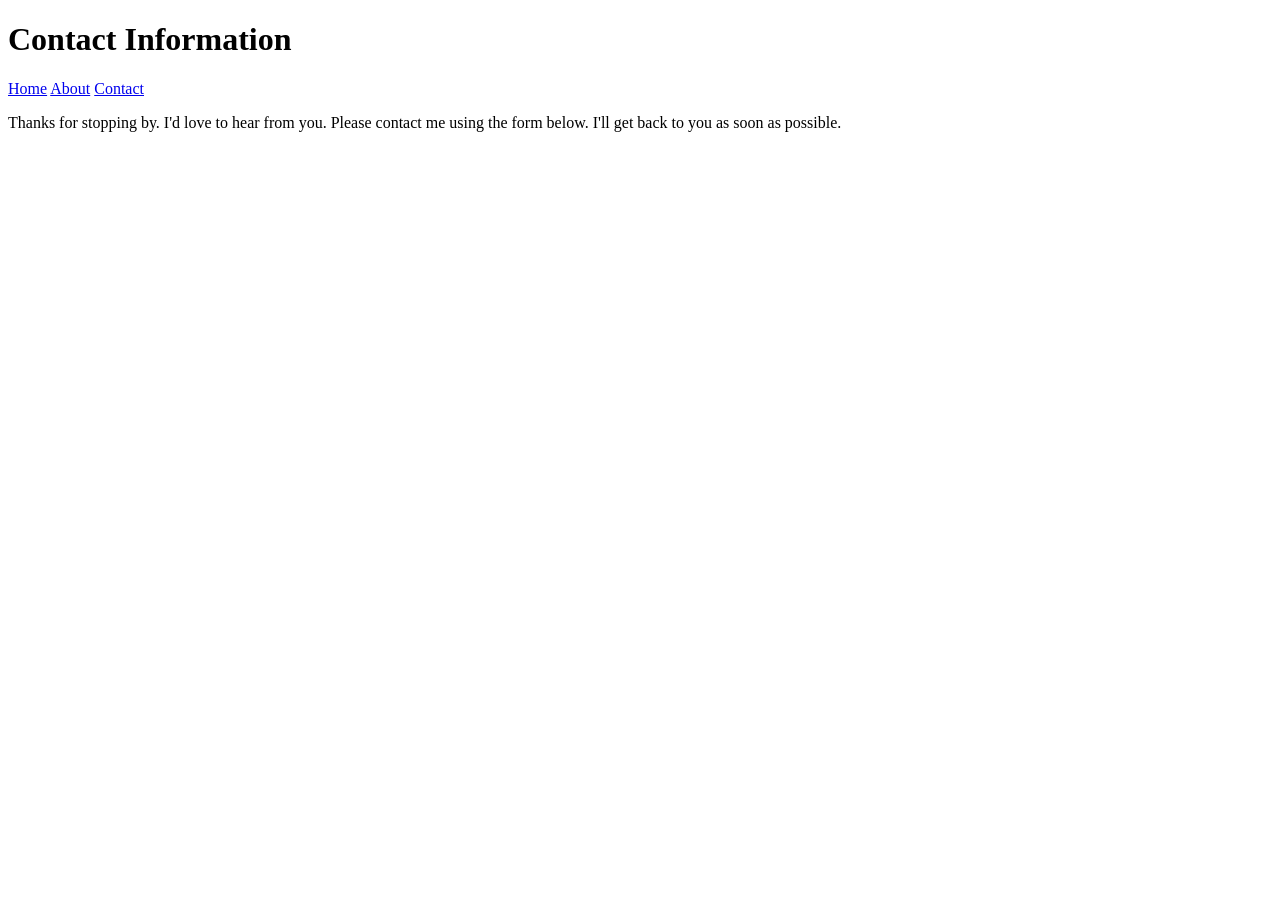
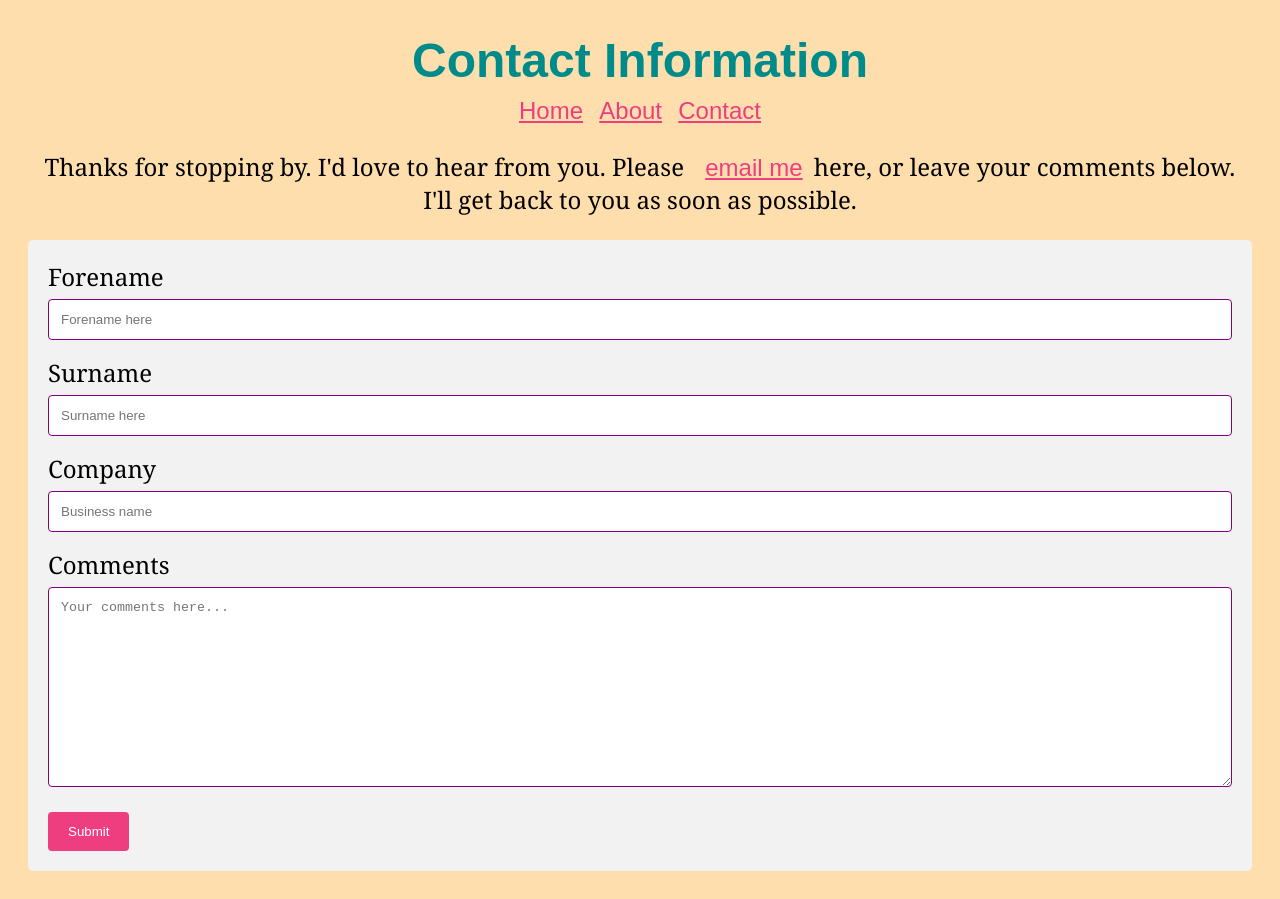
Before and after one commit to stevelad83/portfolio-website, a plain HTML site: page contact.html in a window 1280 px wide. Before the commit the page ends 800 px from the top, so only its background shows below. Drawn offline with Linux system fonts and the light colour scheme.

Commit message:
adding contact forms

```diff
--- a/contact.html
+++ b/contact.html
@@ -4,18 +4,61 @@
     <meta charset="UTF-8" />
     <meta name="viewport" content="width=device-width, initial-scale=1.0" />
     <title>Contact</title>
+    <link rel="stylesheet" href="styles/index.css" />
   </head>
 
   <body>
     <h1 class="title">Contact Information</h1>
     <nav>
-      <a href="index.html">Home</a>
+      <a href="home.html">Home</a>
       <a href="about.html">About</a>
       <a href="contact.html">Contact</a>
     </nav>
     <p>
-      Thanks for stopping by. I'd love to hear from you. Please contact me using
-      the form below. I'll get back to you as soon as possible.
+      Thanks for stopping by. I'd love to hear from you. Please
+      <a><a href="mailto:stevelad_83@yahoo.com">email me</a></a> here, or leave
+      your comments below. I'll get back to you as soon as possible.
     </p>
+
+    <div class="container">
+      <form method="POST" action="action_page.php">
+        <label for="forename">Forename</label>
+        <input
+          type="text"
+          id="forename"
+          name="forename"
+          placeholder="Forename here"
+          required="required"
+        />
+
+        <label for="surname">Surname</label>
+        <input
+          type="text"
+          id="surname"
+          name="lastname"
+          placeholder="Surname here"
+          required="required"
+        />
+
+        <label for="company">Company</label>
+        <input
+          type="text"
+          id="businessname"
+          name="businessname"
+          placeholder="Business name"
+          required="required"
+        />
+
+        <label for="comments">Comments</label>
+        <textarea
+          id="subject"
+          name="subject"
+          placeholder="Your comments here..."
+          style="height: 200px"
+          required="required"
+        ></textarea>
+        <input type="submit" value="Submit" />
+      </form>
+    </div>
   </body>
 </html>
--- a/styles/index.css
+++ b/styles/index.css
@@ -1,11 +1,75 @@
+.title {
+  font-size: 36pt;
+  color: darkcyan;
+}
 body {
   display: flex;
   flex-direction: column;
+  justify-content: space-around;
   align-items: center;
-  font-family: "Gill Sans", "Gill Sans MT", Calibri, "Trebuchet MS", sans-serif;
+  font-family: Cambria, Cochin, Georgia, Times, "Times New Roman", serif;
+  font-size: 18pt;
+  background-color: navajowhite;
+  padding: 20px;
 }
 
-.title {
-  font-size: 46pt;
-  color: dodgerblue;
+h1,
+h2,
+a {
+  font-family: Arial, Helvetica, sans-serif;
+  color: #ee3e80;
+  margin: 5px;
 }
+
+p {
+  text-align: center;
+}
+
+img {
+  border-style: solid;
+  border-width: 5px;
+  background-size: contain;
+}
+
+#masaai {
+  width: 600px;
+  height: 400px;
+  background-size: auto;
+}
+
+#comments {
+  font-family: sans-serif;
+  font-size: 12pt;
+}
+
+input[type="text"],
+select,
+textarea {
+  display: flexbox;
+  width: 100%; /* Full width */
+  padding: 12px; /* Some padding */
+  border: 1px solid purple; /* Gray border */
+  border-radius: 4px; /* Rounded borders */
+  box-sizing: border-box; /* Make sure that padding and width stays in place */
+  margin-top: 6px; /* Add a top margin */
+  margin-bottom: 16px; /* Bottom margin */
+  resize: vertical; /* Allow the user to vertically resize the textarea (not horizontally) */
+}
+/* Style the submit button with a specific background color etc */
+input[type="submit"] {
+  background-color: #ee3e80;
+  color: white;
+  padding: 12px 20px;
+  border: none;
+  border-radius: 4px;
+  cursor: pointer;
+}
+/* When moving the mouse over the submit button, add a darker green color */
+input[type="submit"]:hover {
+  background-color: #4caf50;
+}
+.container {
+  border-radius: 5px;
+  background-color: #f2f2f2;
+  padding: 20px;
+}
```
Also changed, not shown: about.html (+4 -3 lines), home.html (added, +38 -0 lines), index.html (deleted, +0 -25 lines), images/masaai.jpg (added).
